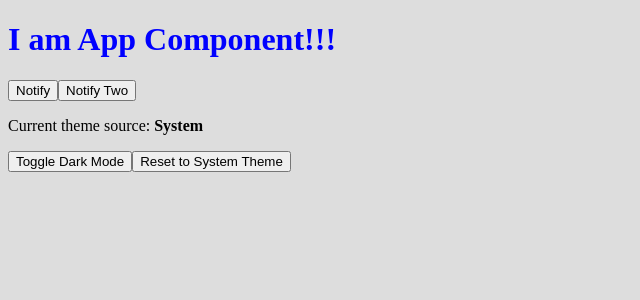
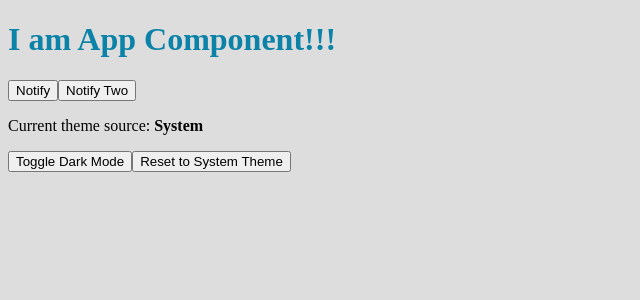
Before and after one commit to mero2online/first-app-with-electron-react-boilerplate-master, a React app: page / in a window 1280 px wide. Shown: the top 300 px of the page, without its empty margins (0-640 px from the left). Built offline with nearby package versions, Linux system fonts and the light colour scheme.

Commit message:
Change H1 color

```diff
--- a/src/js/index.scss
+++ b/src/js/index.scss
@@ -1,5 +1,5 @@
 h1 {
-  color: blue;
+  color: rgb(11, 130, 167);
 }
 
 @media (prefers-color-scheme: dark) {
```
